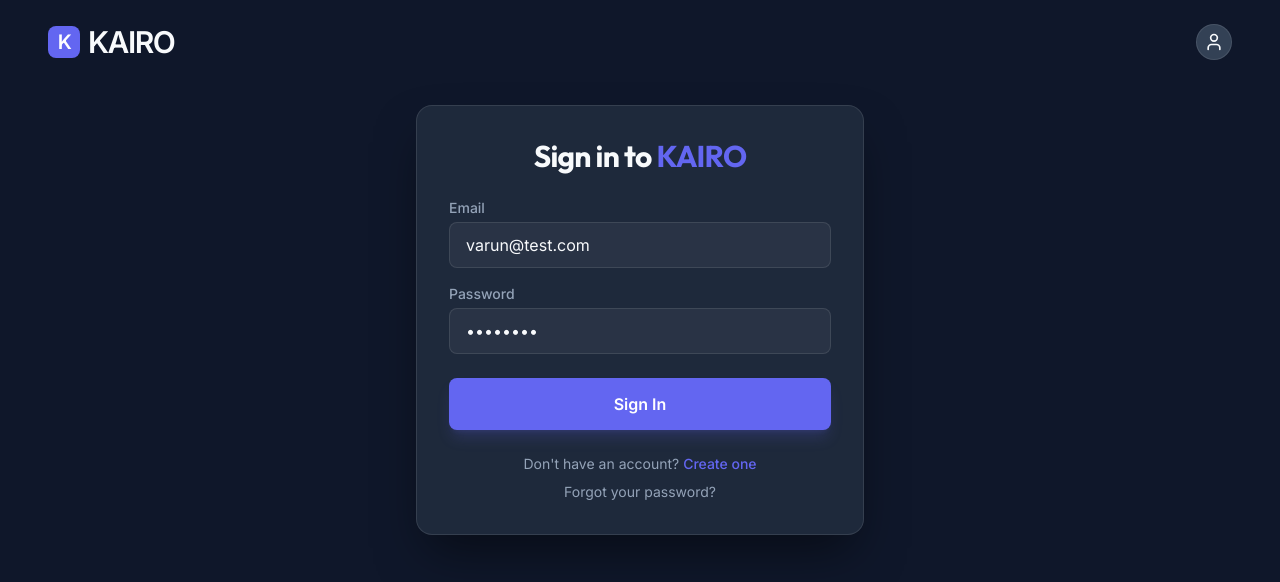
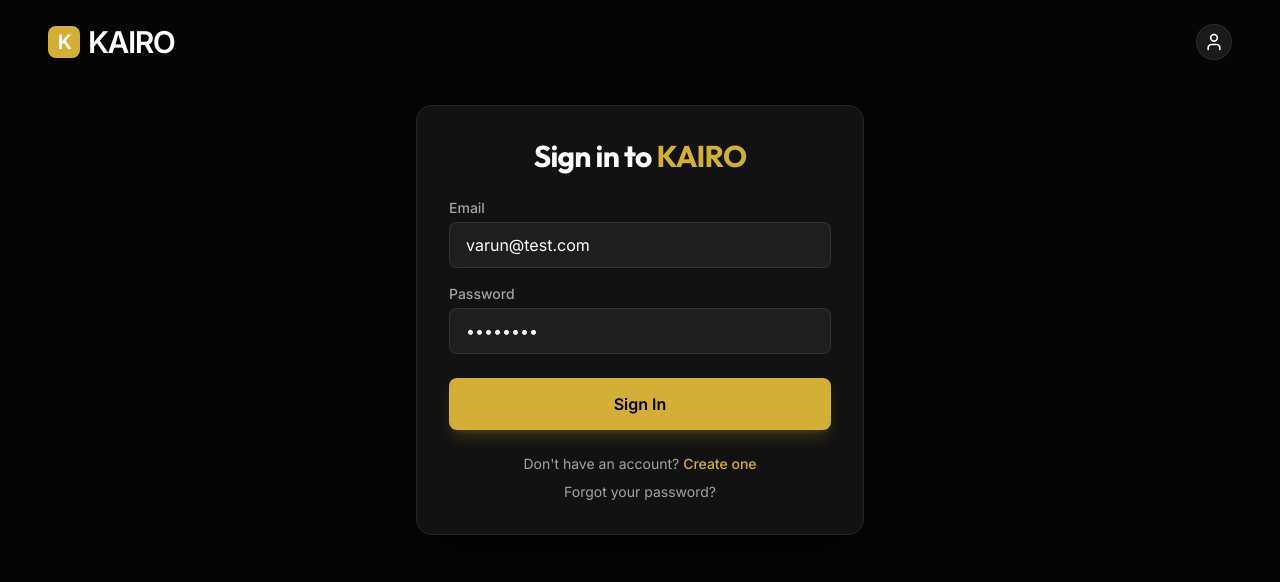
Before and after one commit to Varun2526/netflix_search_clone, a React (Vite) app in the folder frontend/: page /login in a window 1280 px wide. Shown: the top 582 px of the page. Built offline with nearby package versions, Linux system fonts and the light colour scheme; no server answers.

Commit message:
style: update theme to  true-black and gold palette

```diff
--- a/frontend/src/index.css
+++ b/frontend/src/index.css
@@ -31,26 +31,26 @@
 
 :root {
   --font-size: 16px;
-  /* Premium Slate Dark Mode */
-  --background: #0f172a;
-  --foreground: #f8fafc;
-  --card: #1e293b;
-  --card-foreground: #f8fafc;
-  --popover: #1e293b;
-  --popover-foreground: #f8fafc;
-  --primary: #6366f1;
-  --primary-foreground: #ffffff;
-  --secondary: #334155;
-  --secondary-foreground: #f8fafc;
-  --muted: #334155;
-  --muted-foreground: #94a3b8;
-  --accent: #4f46e5;
-  --accent-foreground: #ffffff;
+  /* Premium Luxury Dark Mode (True Black & Gold) */
+  --background: #050505;
+  --foreground: #ffffff;
+  --card: #121212;
+  --card-foreground: #ffffff;
+  --popover: #121212;
+  --popover-foreground: #ffffff;
+  --primary: #d4af37; /* Luxury Gold */
+  --primary-foreground: #000000;
+  --secondary: #1a1a1a;
+  --secondary-foreground: #ffffff;
+  --muted: #262626;
+  --muted-foreground: #a3a3a3;
+  --accent: #f5d061;
+  --accent-foreground: #000000;
   --destructive: #ef4444;
   --destructive-foreground: #ffffff;
-  --border: rgba(255, 255, 255, 0.1);
+  --border: rgba(255, 255, 255, 0.08);
   --input: rgba(255, 255, 255, 0.05);
-  --ring: #6366f1;
+  --ring: #d4af37;
   --radius: 0.5rem;
 }
 
```
